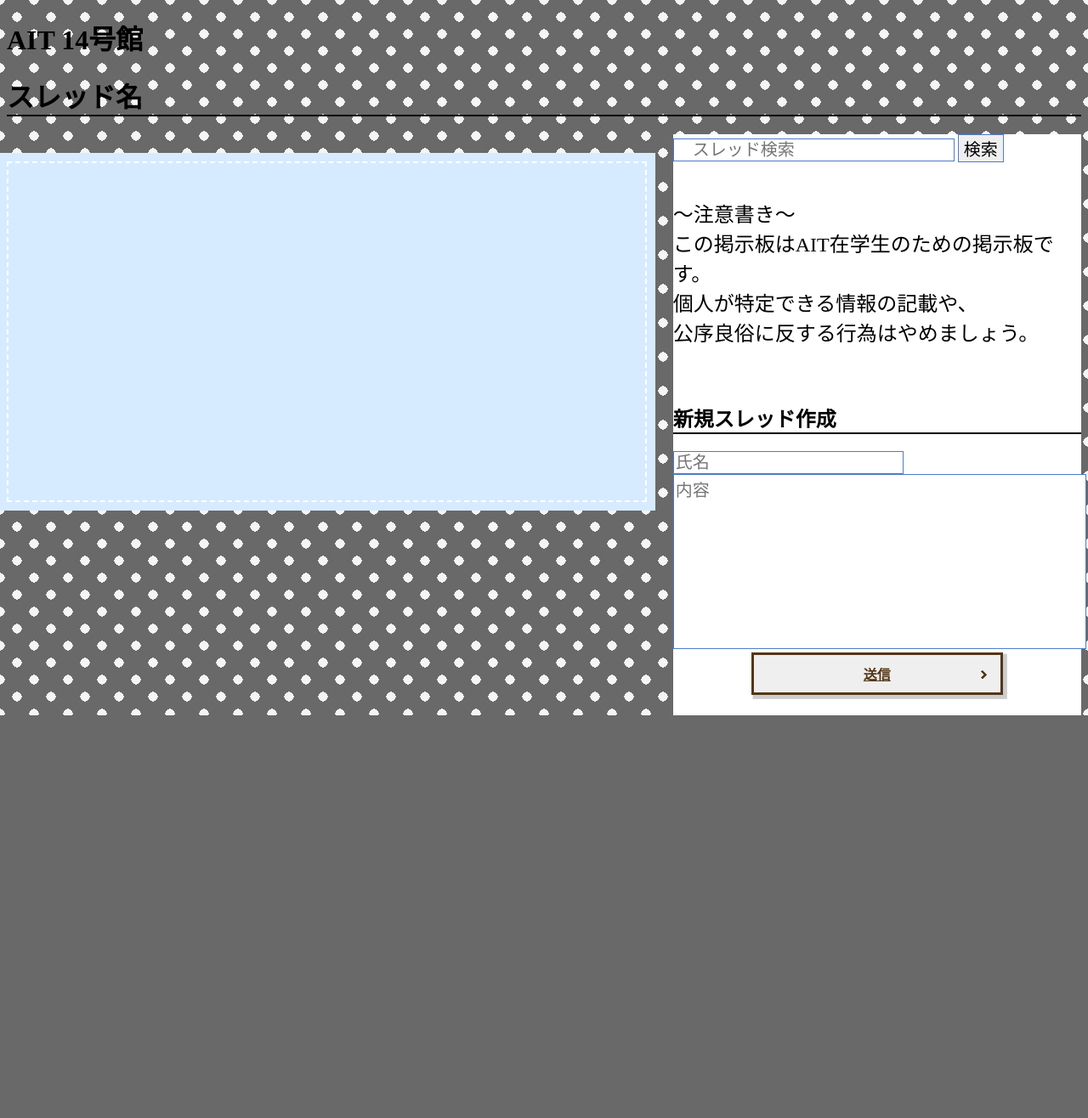
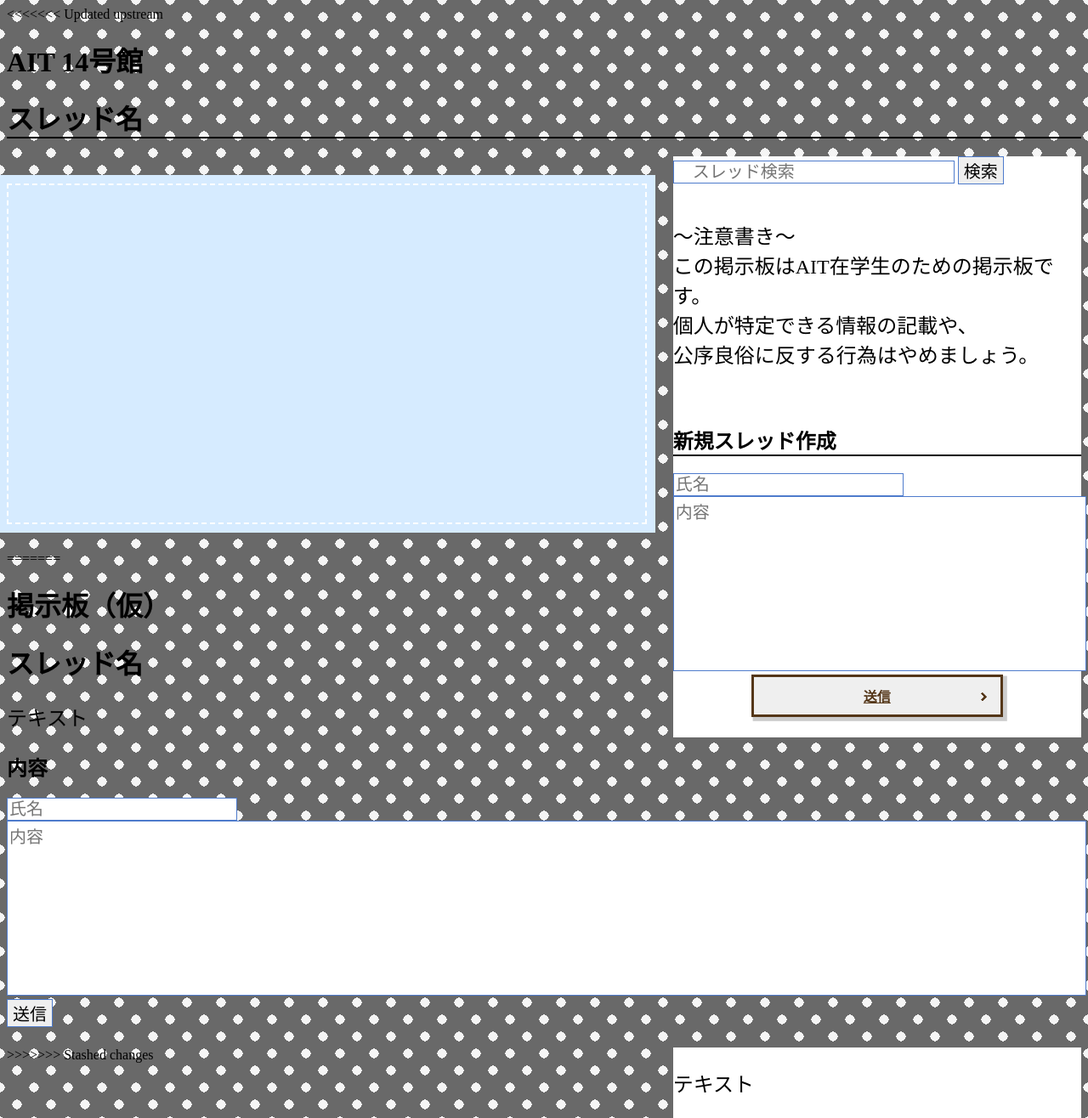
Before and after one commit to 2022AIT-OOP2-G11/ziyuukadai, a Flask app: page / in a window 1280 px wide. Shown: the whole page at 85% size. Before the commit the page ends 842 px from the top, so only its background shows below. Run offline with Flask 2, Linux system fonts and the light colour scheme; data comes from the database, SQL or seed files in the repository.

Commit message:
レイアウト調節

```diff
--- a/templates/index.html
+++ b/templates/index.html
@@ -2,6 +2,7 @@
 <html lang="ja">
 <!--HTMLを記述する上で必須となる前置き-->
 <html>
+<<<<<<< Updated upstream
 
   <!--HTMLの文書の起点を表す記述-->
   <head>
@@ -90,3 +91,41 @@
     </script>
   </body>
 </html>
+=======
+    <head>
+        <meta charset="utf-8">
+        <meta name="viewport" content="width=device-width,iinitial-scale=1">
+        <title>掲示板（仮）</title>
+        <link rel="stylesheet" href="index.css">
+    </head>
+
+    <body>
+        <div class="navigation"></div>
+        <h1>掲示板（仮）</h1>
+        <h1>スレッド名</h1>
+        </div>
+
+        <div class="box">
+            <p>テキスト</p>
+        </div>
+        <main>
+        <p>
+                <h2 class="form_right">内容</h2>
+            <input type="text" name="氏名" maxlength="10" placeholder="氏名"/>
+        </br>
+        <textarea name="comento" maxlength="100" placeholder="内容"></textarea>
+        </br>
+        <input class="button" type="submit" value="送信" />
+        </p>
+        </div>
+    </div>
+    <nav>
+        <div id="main">
+        <div class="box_left">
+            <p>テキスト</p>
+        </div>
+    </nav>
+</main>
+  </body>
+</html>
+>>>>>>> Stashed changes
```
